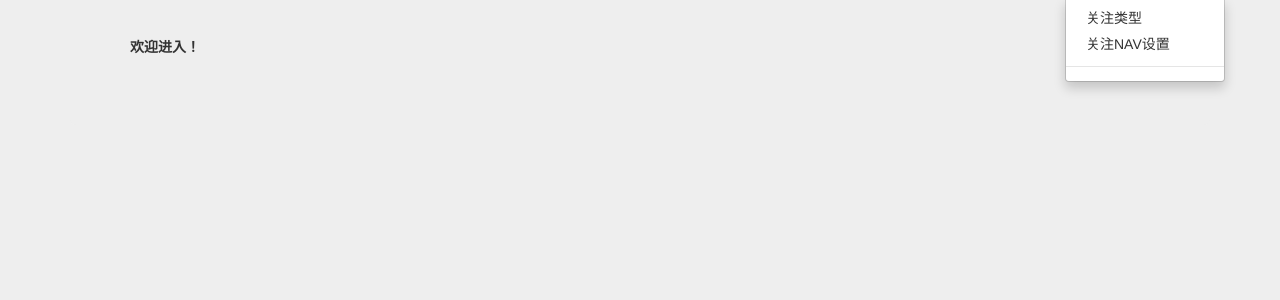
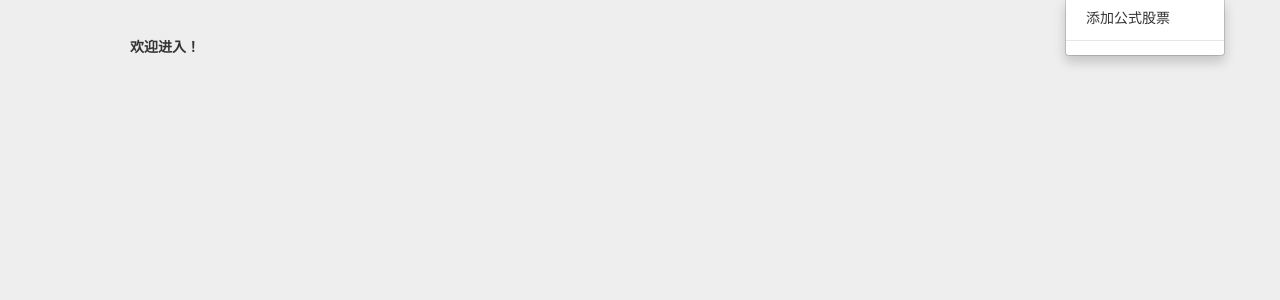
Before and after one commit to lujun880726/stock, a PHP site: page / in a window 1280 px wide, after a click on "设置". Shown: the part 51-351 px from the top of the page. Run offline with PHP 8.4, Linux system fonts and the light colour scheme; the visitor is signed in with stand-in values (Sample User, id 1); a stand-in replaces the project's code that opens the database connection; some libraries are stand-ins or nearby versions.

Commit message:
添加选股数据入口

```diff
--- a/app/v/front/header.php
+++ b/app/v/front/header.php
@@ -46,8 +46,10 @@
                             <a data-toggle="dropdown" class="dropdown-toggle" href="#">股票<span class="caret"></span></a>
                             <ul role="menu" class="dropdown-menu">
 
-                                <li><a href="/attention/index.html">我关注的股票</a></li>
-                                <li><a href="/pl/index.html"> 千股千评</a></li>
+<!--                                <li><a href="/attention/index.html">我关注的股票</a></li>
+                                <li><a href="/pl/index.html"> 千股千评</a></li>-->
+ <li><a href="/formula/index_1.html"> 选股</a></li>
+
                                 <li class="divider"></li>
 
                             </ul>
@@ -58,8 +60,9 @@
                         <li class="dropdown">
                             <a data-toggle="dropdown" class="dropdown-toggle" href="#">设置<span class="caret"></span></a>
                             <ul role="menu" class="dropdown-menu">
-                                <li><a href="/attentiontype/index.html"> 关注类型</a></li>
-                                <li><a href="/settings/typenav.html"> 关注NAV设置</a></li>
+<!--                                <li><a href="/attentiontype/index.html"> 关注类型</a></li>
+                                <li><a href="/settings/typenav.html"> 关注NAV设置</a></li>-->
+                                <li><a href="/formula/add.html"> 添加公式股票</a></li>
                                 <li class="divider"></li>
                             </ul>
                         </li>
--- a/web/index.php
+++ b/web/index.php
@@ -60,6 +60,7 @@ if ('/' == $REQUEST_URI) {
 
 include 'init.php';
 include 'fun.php';
+include 'config.php';
 
 //$fFile = ROOT_C . $f . '.php';
 //if (!file_exists($fFile)) {
```
Also changed, not shown: app/v/front/formula/add.php (added, +23 -0 lines).
